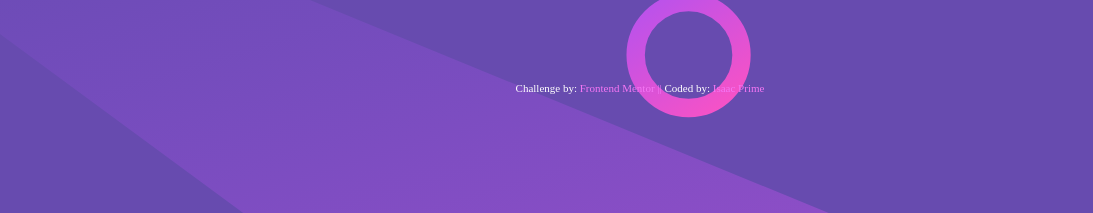
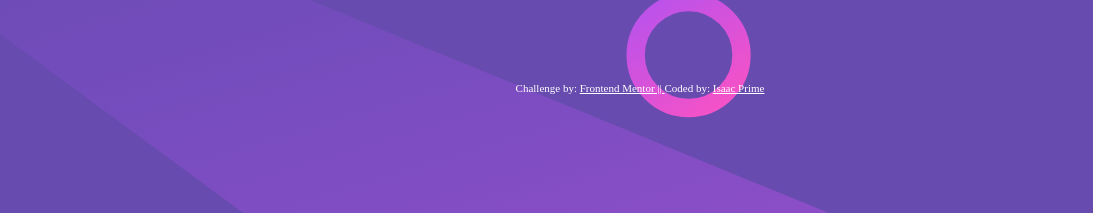
Before and after one commit to Isaacayomi/Huddle-landing-page, a plain HTML site: page index.html in a window 1280 px wide. Shown: the part 553-766 px from the top of the page, 0-1093 px from the left. Drawn offline with nearby package versions, Linux system fonts and the light colour scheme.

Commit message:
made some improvements

```diff
--- a/style.css
+++ b/style.css
@@ -117,7 +117,8 @@ footer a{
 }
 
 .attribution a {
-    color: rgb(244, 118, 244);
+    color: white;
+    text-decoration: underline;
 }
 
 @media screen and (min-width:1000px){
```
